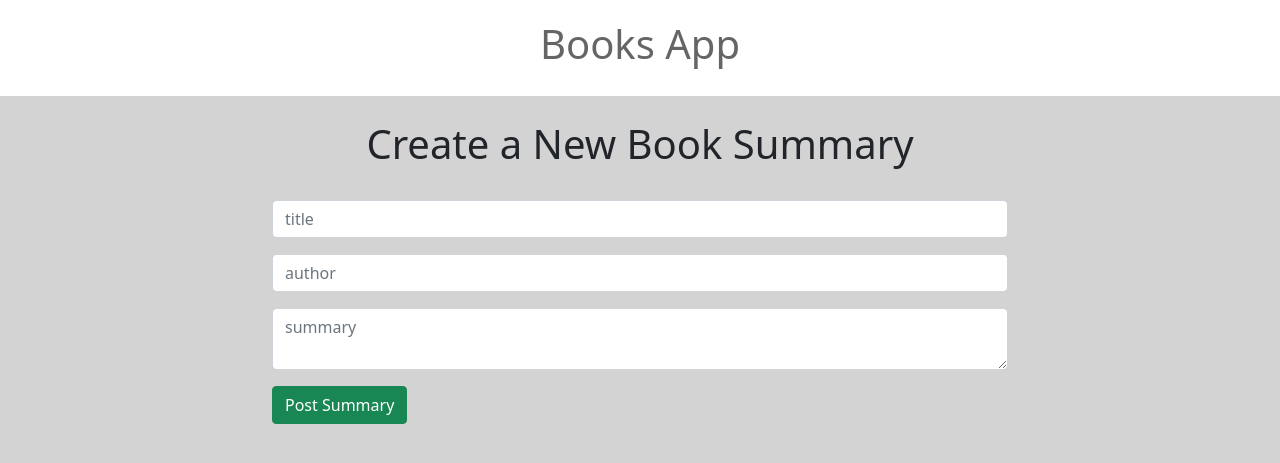
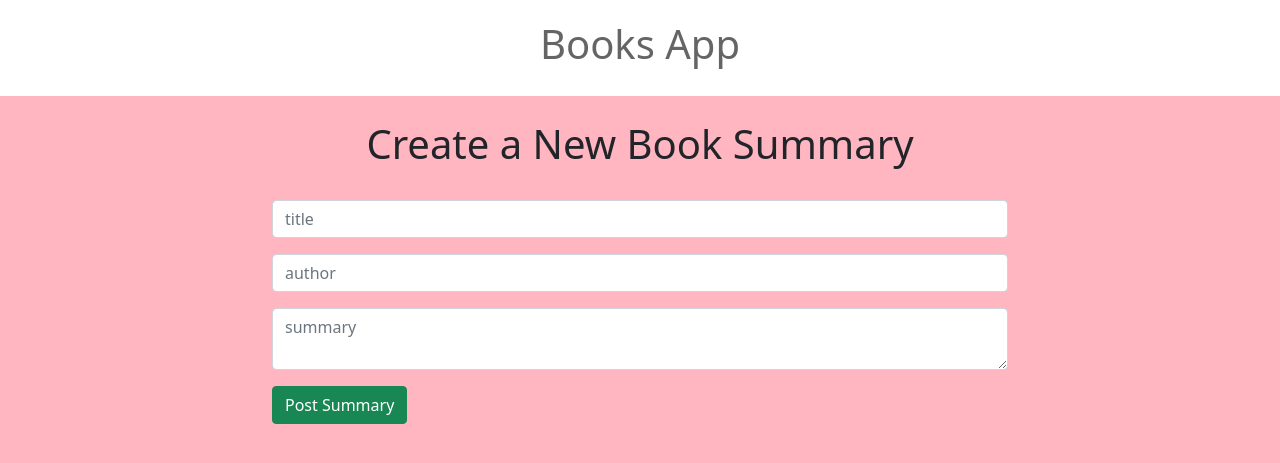
Before and after one commit to maureen28/BooksCrudApp, a Django app: page /post_book in a window 1280 px wide. Shown: the top 463 px of the page. Run offline with Django 4.2, Linux system fonts and the light colour scheme.

Commit message:
Add bootstrap and colour

```diff
--- a/books_app/templates/base.html
+++ b/books_app/templates/base.html
@@ -19,7 +19,7 @@
         }
 
         body {
-            background-color: lightgrey;
+            background-color: lightpink;
         }
     </style>
 
```
